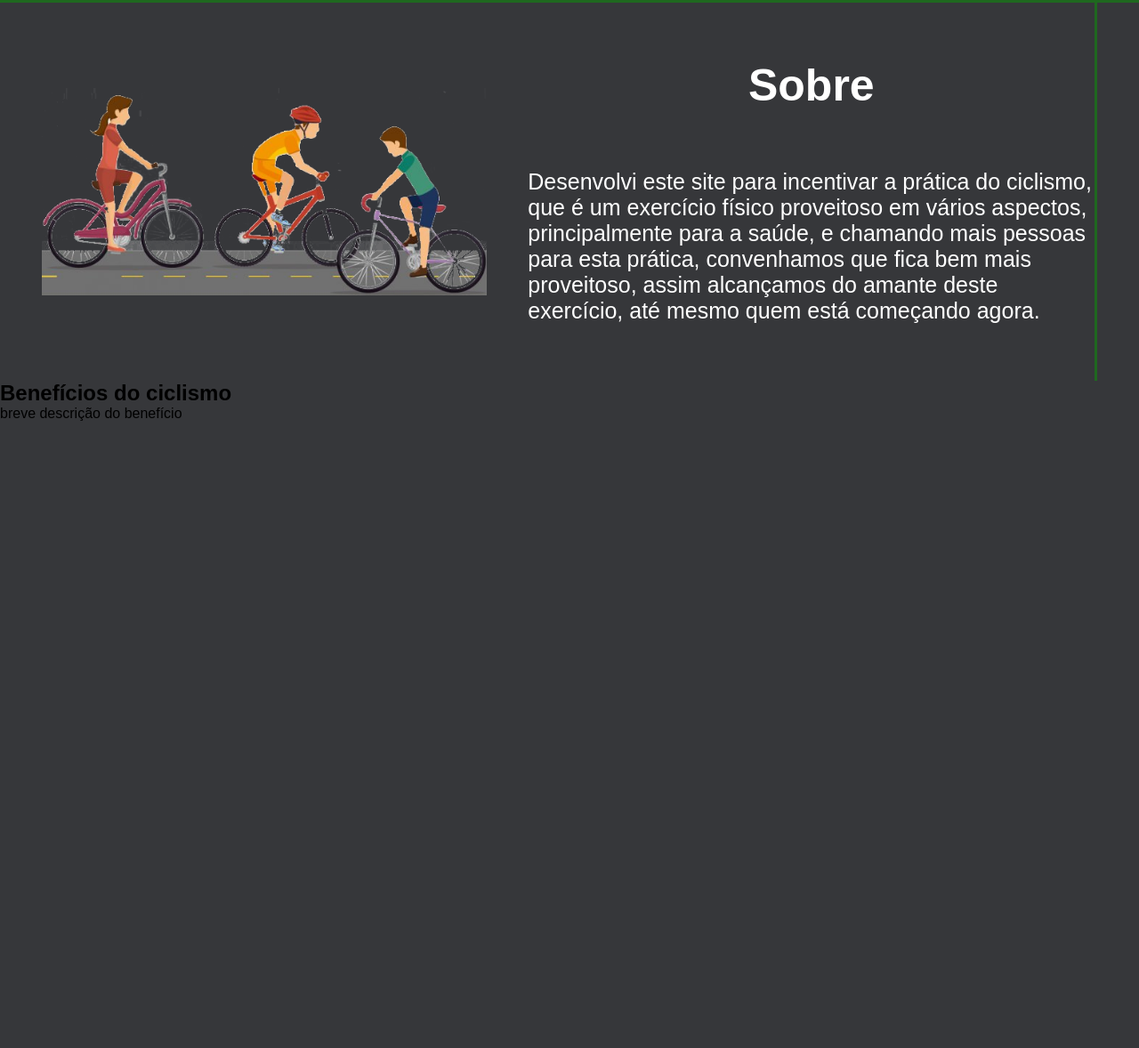
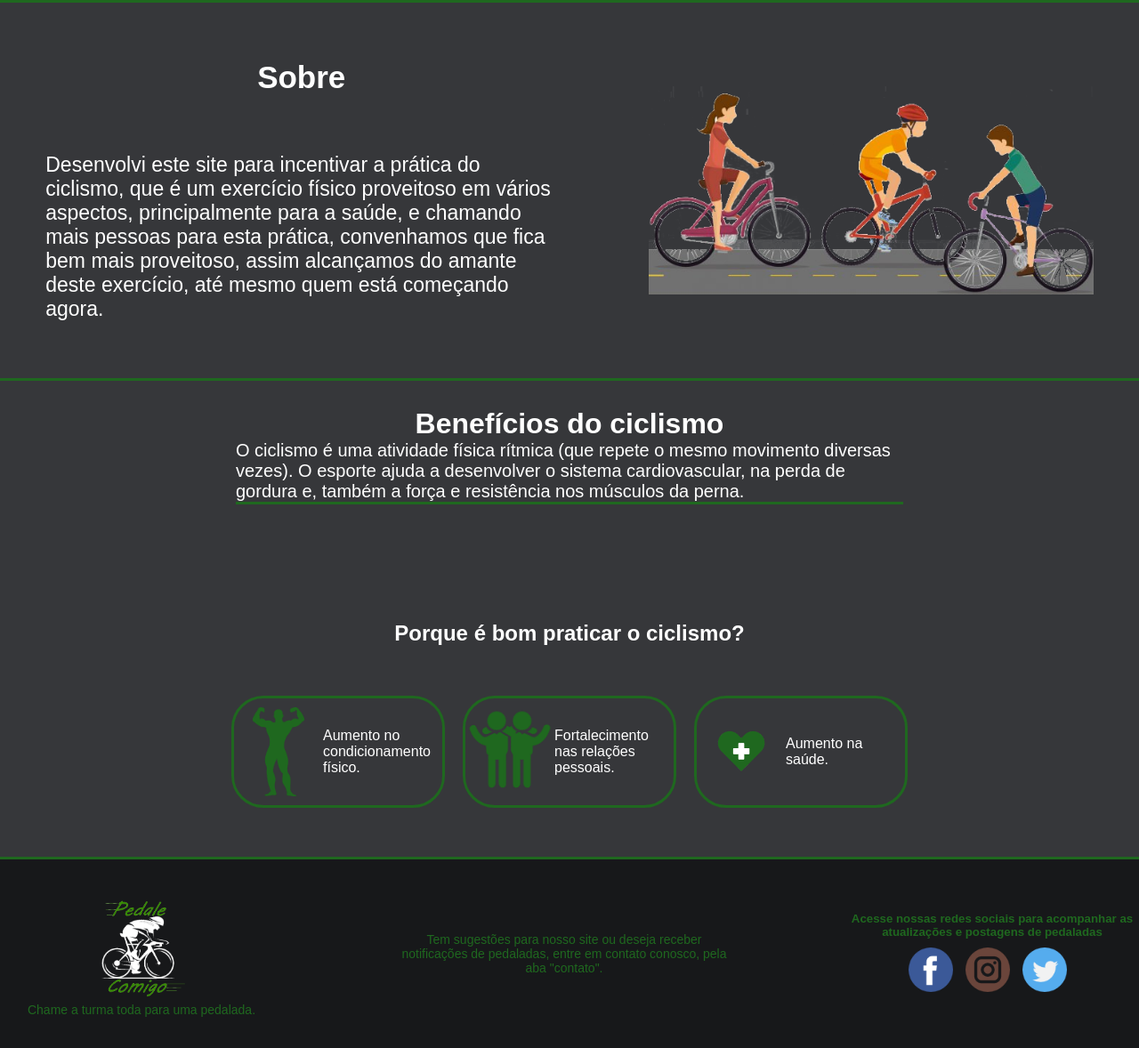
Before and after one commit to AmorimJoaoVitor/Projeto-Individual-1-S-ADS, a plain HTML site: page Site/index.html in a window 1280 px wide. Shown: the part 567-1745 px from the top of the page at 89% size. Before the commit the page ends 1041 px from the top, so only its background shows below. Drawn offline with Linux system fonts and the light colour scheme; a web font is replaced by a local one.

Commit message:
Pagina home e footer

```diff
--- a/Site/CSS/style.css
+++ b/Site/CSS/style.css
@@ -71,6 +71,12 @@ nav ul {
     a.logo{
         font-size: 30px;
         padding-left: 50px;
+    }
+    /* .container_sobre {
+
+    } */
+     .container_sobre img {
+        display: none;
     }
 }
 
@@ -149,21 +155,124 @@ header {
     display: flex;
     justify-content: space-evenly;
     color: white;
+    border-bottom: #1f681f solid 3px ;
 }
 .container_sobre {
-    width: 50%;
     justify-content: space-evenly;
     flex-direction: column;
-    font-size: 25px;
-    border-right: rgb(31, 104, 31) solid 3px;
+    font-size: 23px;
+}
+.container_sobre p {
+    width: 575px;
 }
 .sobre img {
     width: 500px;
 }
 .sobre div {
     display: flex;
+    width: 100%;
+    flex-wrap: wrap;
     align-items: center;
 }
+
 .container_sobre h1 {
-    font-size: 2em;
+    font-size: 35px;
 }
+/* Fim sobre */
+
+/* Inicio beneficios */
+.bene {
+    padding: 15px;
+    height: 185px;
+    display: flex;
+    flex-direction: column;
+    align-items: center;
+    margin: 15px 0;
+}
+.beneficios {
+    width: 60%;
+    text-align: left;
+    color: white;
+    border-bottom: rgb(31, 104, 31) solid 3px;
+}
+.beneficios h1 {
+    color: white;
+    font-size: 32px;
+    text-align: center;
+}
+.beneficios p{
+    font-size: 20px;
+}
+/* Fim beneficios */
+/* inicio serviços */
+
+.servicos {
+    height: 320px;
+    display: flex;
+    flex-direction: column;
+    align-items: center;
+    justify-content: space-evenly;
+    color: white;
+}
+.box_serv {
+    display: flex;
+}
+.iten_box_serv img {
+width: 100px;
+}
+.iten_box_serv {
+    width: 240px;
+    border: solid 3px #1f681f;
+    border-radius: 36px;
+    margin: 0 10px;
+    padding: 10px 0px;
+    display: flex;
+    align-items: center;
+}
+/* fim serviços */
+/* inicio footer */
+.servicos h2 {
+    color: white;
+}
+.logo_rod img {
+    width: 100px;
+}
+.logo_rod {
+    width: 318px;
+    text-align: center;
+}
+footer {
+    border-top: #1f681f solid 3px;
+    background: #17181a;
+
+    color: #1f681f;
+    font-family: 'Trispace', sans-serif;
+
+}
+.rodape {
+    display: flex;
+    justify-content: space-between;
+    align-items: center;
+    height: 212px;
+}
+
+footer p {
+    font-size: 14px;
+    text-align: center;
+}
+.social {
+    text-align: center;
+    width: 330px;
+}
+.social h5 {
+    text-align: center;
+}
+.sugestoes {
+    width: 370px;
+}
+.social img {
+    width: 50px;
+    padding-top: 10px;
+    margin-right: 10px;
+}
+/* fim footer */
--- a/Site/index.html
+++ b/Site/index.html
@@ -25,8 +25,10 @@
             <li><a href="contato.html">Contato</a></li>
             <li><a href="login.html">Login</a></li>
         </ul>
-         <label for="check" class="checkbtn"> <!-- label para estilizar o icone "Hamburguer", label para O INPUT "check"  -->
-             <i class="fas fa-bars"></i><!--Chamando o icone do "hamburguer" na biblioteca, por isso a class= fas fa-bars  -->
+        <label for="check" class="checkbtn">
+            <!-- label para estilizar o icone "Hamburguer", label para O INPUT "check"  -->
+            <i class="fas fa-bars"></i>
+            <!--Chamando o icone do "hamburguer" na biblioteca, por isso a class= fas fa-bars  -->
         </label>
     </nav>
     <header>
@@ -36,23 +38,67 @@
         </div>
     </header>
     <section class="sobre">
-            <div>
-                <img src="../Site/Imagens/cyclists.png" alt="">
-            </div>
-            <div class="container_sobre">
+
+
+        <div class="container_sobre">
             <h1>Sobre</h1>
-            <p>Desenvolvi este site para incentivar a prática do ciclismo, que é um exercício físico proveitoso em vários aspectos, principalmente para a saúde, e chamando mais pessoas para esta prática, convenhamos que fica bem mais proveitoso, assim alcançamos do amante deste exercício, até mesmo quem está começando agora.</p>
+            <p>Desenvolvi este site para incentivar a prática do ciclismo, que é um exercício físico proveitoso em
+                vários aspectos, principalmente para a saúde, e chamando mais pessoas para esta prática, convenhamos que
+                fica bem mais proveitoso, assim alcançamos do amante deste exercício, até mesmo quem está começando
+                agora.</p>
+            <img src="../Site/Imagens/cyclists.png" alt="">
         </div>
     </section>
 
-    <section>
-        <h1>Benefícios do ciclismo</h1>
-        <p>
-            breve descrição do benefício
-        </p>
+    <section class="bene">
+        <div class="beneficios">
+            <h1>Benefícios do ciclismo</h1>
+            <p>
+                O ciclismo é uma atividade física rítmica (que repete o mesmo movimento diversas vezes). O esporte ajuda
+                a desenvolver o sistema cardiovascular, na perda de gordura e, também a força e resistência nos músculos
+                da perna.
+            </p>
+        </div>
+    </section>
+    <section class="servicos">
+        <h2>Porque é bom praticar o ciclismo?</h2>
+        <div class="box_serv">
+            <div class="iten_box_serv">
+                <img src="../Site/Imagens/strong.png" alt="homem forte">
+                <p>Aumento no condicionamento físico.</p>
+            </div>
+            <div class="iten_box_serv">
+                <img src="../Site/Imagens/friend.png" alt="Amigos">
+                <p>Fortalecimento nas relações pessoais.</p>
+            </div>
+            <div class="iten_box_serv">
+                <img src="../Site/Imagens/health.png" alt="Saúde">
+                <p>Aumento na saúde.</p>
+            </div>
+        </div>
+    </section>
+    <footer>
+        <div class="rodape">
+            <div class="logo_rod">
+                <img src="../Site/Imagens/PedaleComigoLogonovo.png" alt="bicicleta">
+                <p>
+                    Chame a turma toda para uma pedalada.
+                </p>
+            </div>
+            <div class="sugestoes">
+                <p>
+                    Tem sugestões para nosso site ou deseja receber notificações de pedaladas, entre em contato conosco, pela aba "contato".
+                </p>
+            </div>
+            <div class="social">
+                <h5>Acesse nossas redes sociais para acompanhar as atualizações e postagens de pedaladas </h5>
+                 <img src="../Site/Imagens/001-facebook.png" alt="facebook">
+                <img src="../Site/Imagens/003-instagram.png" alt="instagram">
+                <img src="../Site/Imagens/002-twitter.png" alt="twitter">
 
-    </section>
-
+            </div>
+        </div>
+    </footer>
 </body>
 
 </html>
```
Also changed, not shown: Site/contato.html (+1 -1 lines), Site/login.html (+1 -1 lines), Site/Imagens/001-facebook.png (added), Site/Imagens/002-twitter.png (added), Site/Imagens/003-instagram.png (added), Site/Imagens/cyclists.jpg (deleted), Site/Imagens/friend.png (added), Site/Imagens/health.jpg (added), Site/Imagens/health.png (added), Site/Imagens/strong.png (added), 8 other files.
